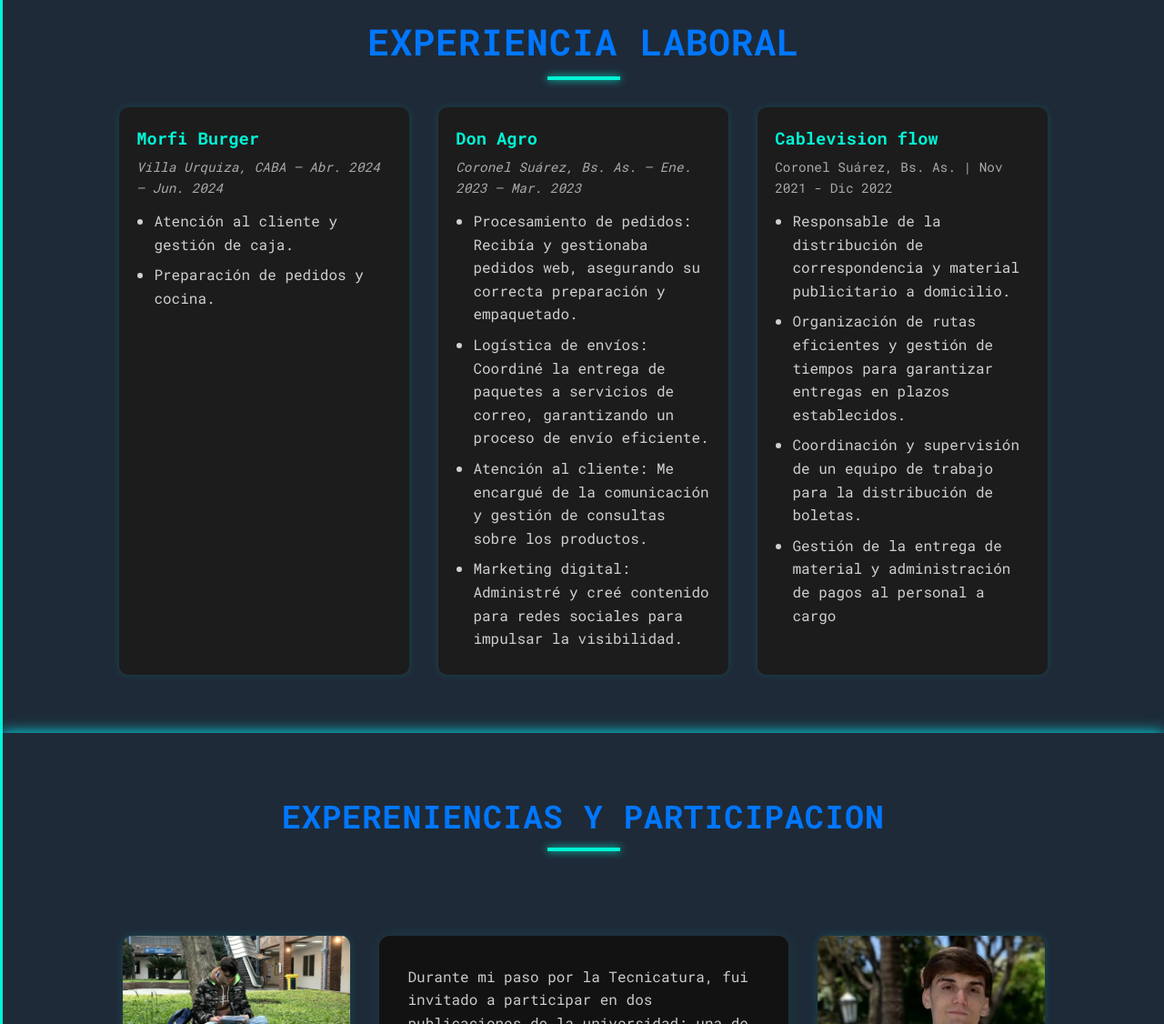
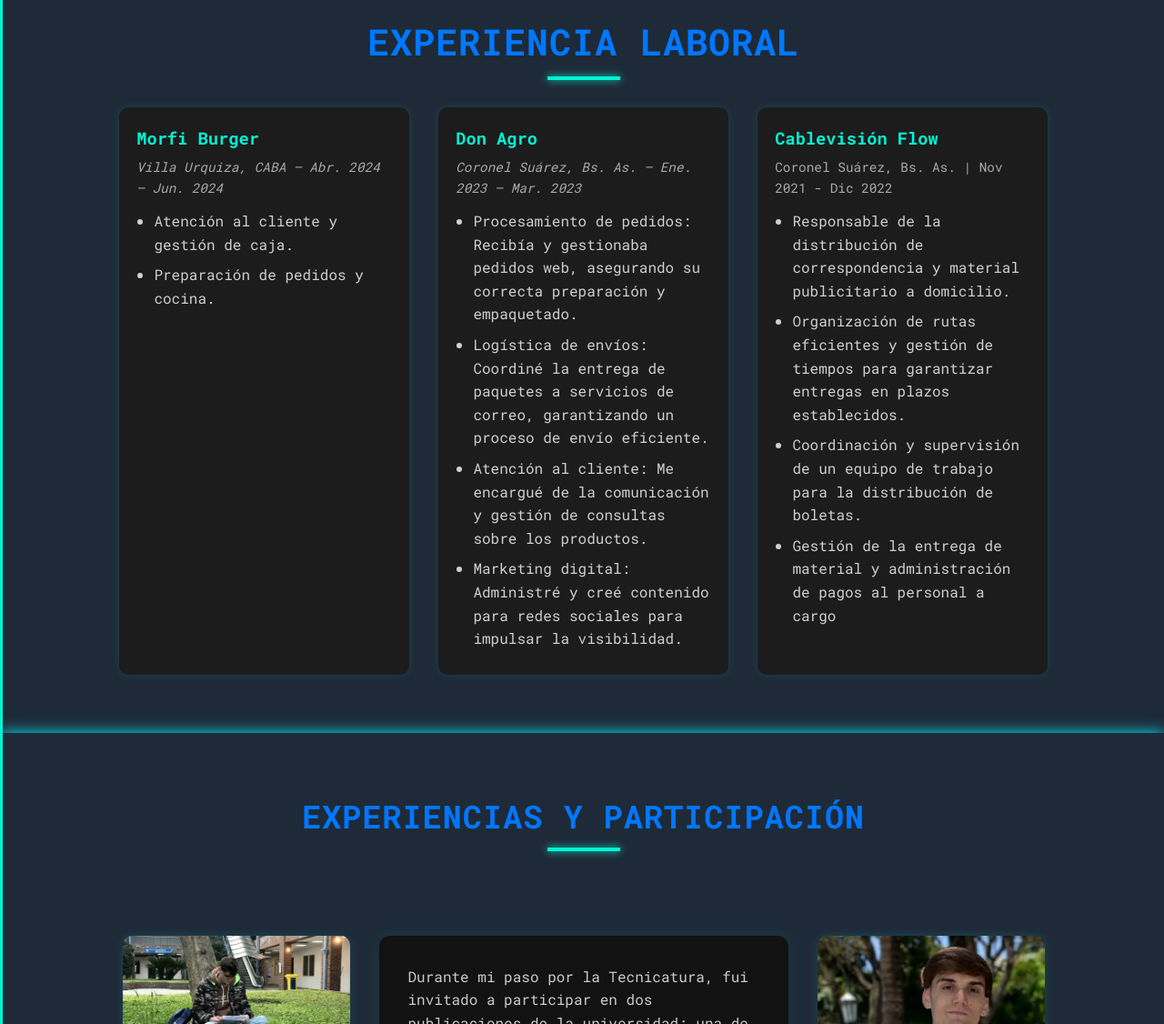
Before and after one commit to CorreaAlejo/portfolio, a plain HTML site: page index.html in a window 1280 px wide. Shown: the part 4180-5306 px from the top of the page at 91% size. Drawn offline with Linux system fonts and the light colour scheme.

Commit message:
Update index.html

```diff
--- a/index.html
+++ b/index.html
@@ -824,7 +824,7 @@ header { padding-top: 78px; }
   <section id="sobre-mi">
     <h2>Sobre mí</h2>
     <p>Estudiante avanzado de la Licenciatura en Ciberseguridad. Mi mayor impulso es aprender, experimentar y proteger. Me defino como alguien curioso, empático y comprometido con la mejora continua, suelo destacarme por mi actitud colaborativa y responsabilidad ética. Cuento con formación en aspectos como análisis de redes, políticas de seguridad y resolución de incidentes.
-Mi verdadera pasión está en resolver problemas reales: detectar, mitigar, comunicar riesgos y aportar soluciones. Busco incorporarme a un equipo profesional donde mi capacidad de adaptación y mi enfoque humano puedan sumar valor y seguir desarrollándome como especialista en seguridad IT.</p>
+Mi verdadera pasión está en resolver problemas reales: detectar, mitigar, comunicar riesgos y aportar soluciones. Busco incorporarme a un equipo profesional donde mi capacidad de adaptación y mi enfoque humano puedan sumar valor y seguir desarrollándome como especialista en seguridad de la información.</p>
   </section>
 
 
@@ -1026,7 +1026,7 @@ Mi verdadera pasión está en resolver problemas reales: detectar, mitigar, comu
     </div>
 
   <div class="exp-card">
-    <h3>Cablevision flow</h3>
+    <h3>Cablevisión Flow</h3>
     <p>Coronel Suárez, Bs. As. | Nov 2021 - Dic 2022</p>
     <ul>
       <li>Responsable de la distribución de correspondencia y material publicitario a domicilio.</li>
@@ -1042,7 +1042,7 @@ Mi verdadera pasión está en resolver problemas reales: detectar, mitigar, comu
 
 
   <section id="aparicion-universidad">
-  <h2>Expereniencias y participacion</h2>
+  <h2>Experiencias y participación</h2>
   <div class="fila-aparicion">
 
     <div class="imagen-box collage">
```
